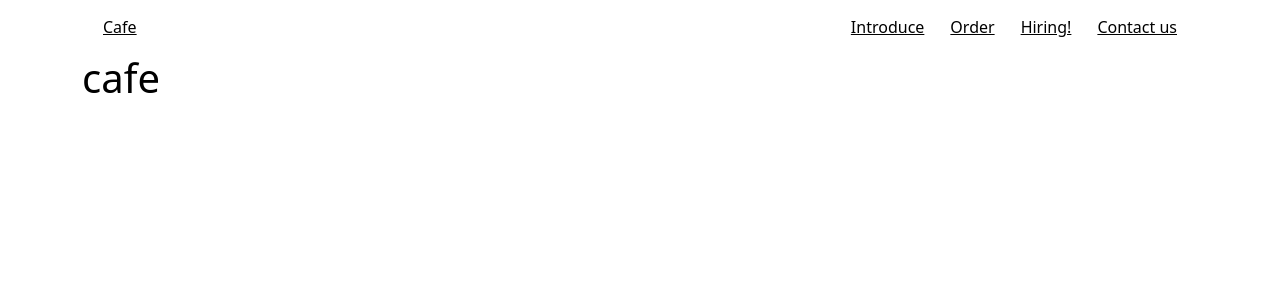
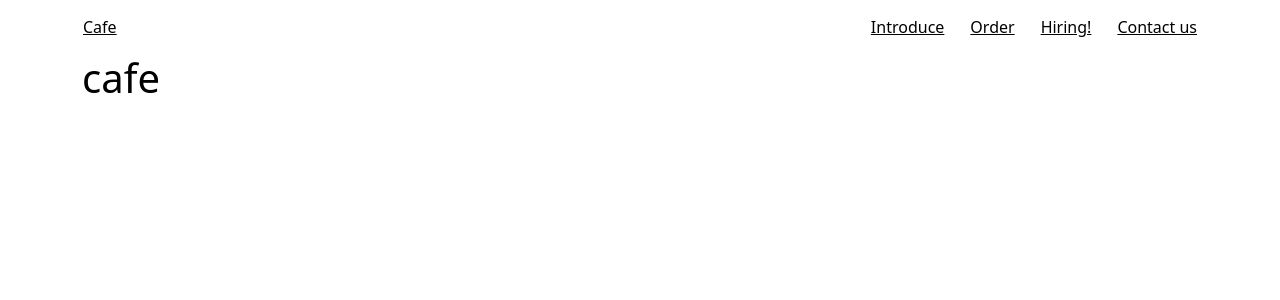
Before and after one commit to yoogukhyeon/nextJsCafe, a Next.js app: page / in a window 1280 px wide. Shown: the top 300 px of the page. Built offline with nearby package versions, Linux system fonts and the light colour scheme.

Commit message:
css 수정

```diff
--- a/components/Header.js
+++ b/components/Header.js
@@ -2,7 +2,7 @@
 
 export default function Header(){
     return (
-      <header className="flex flex-row p-2 justify-between">
+      <header className="flex flex-row py-2 -mx-3 justify-between">
 
         <div>
           <Link href="/" >
```
